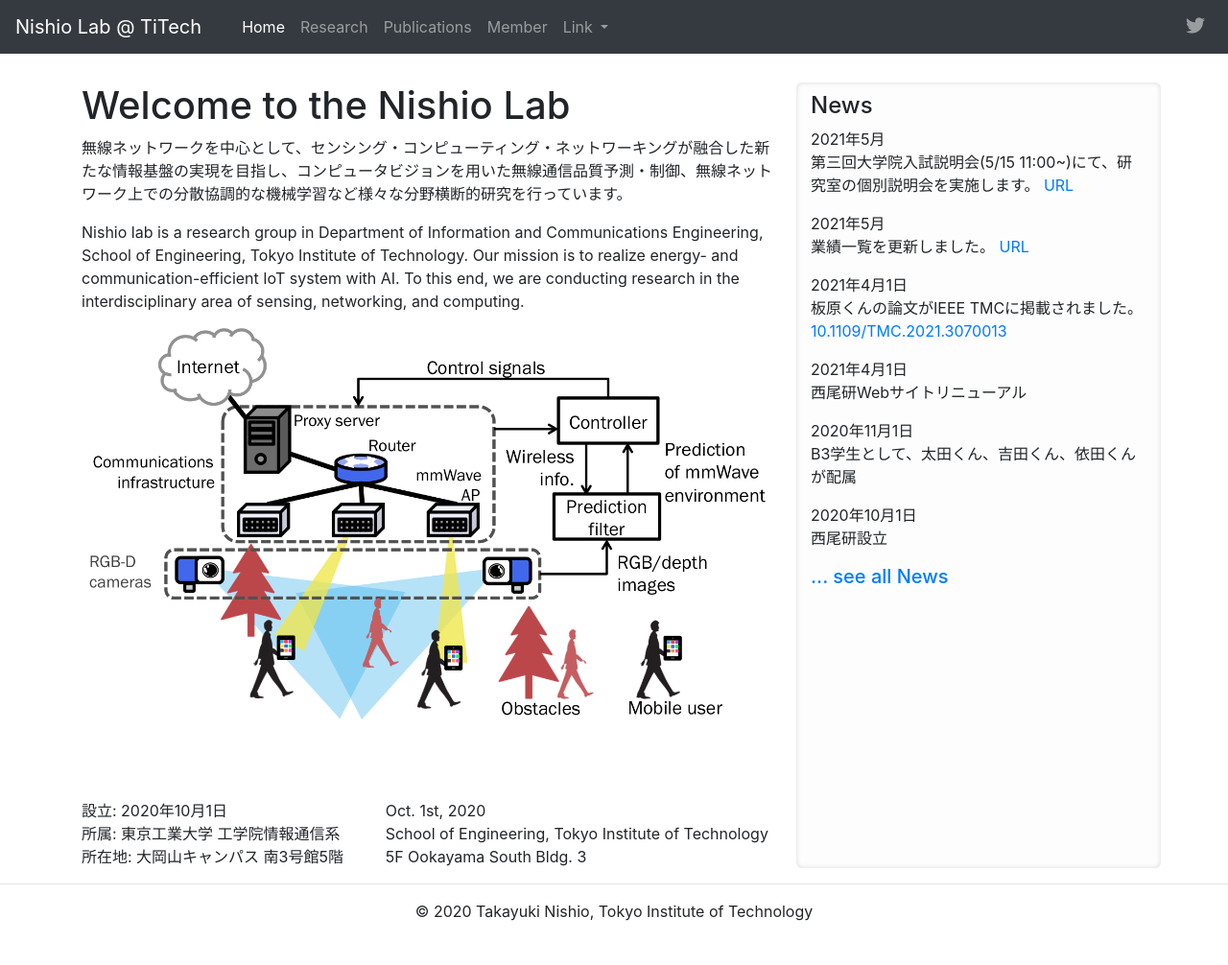
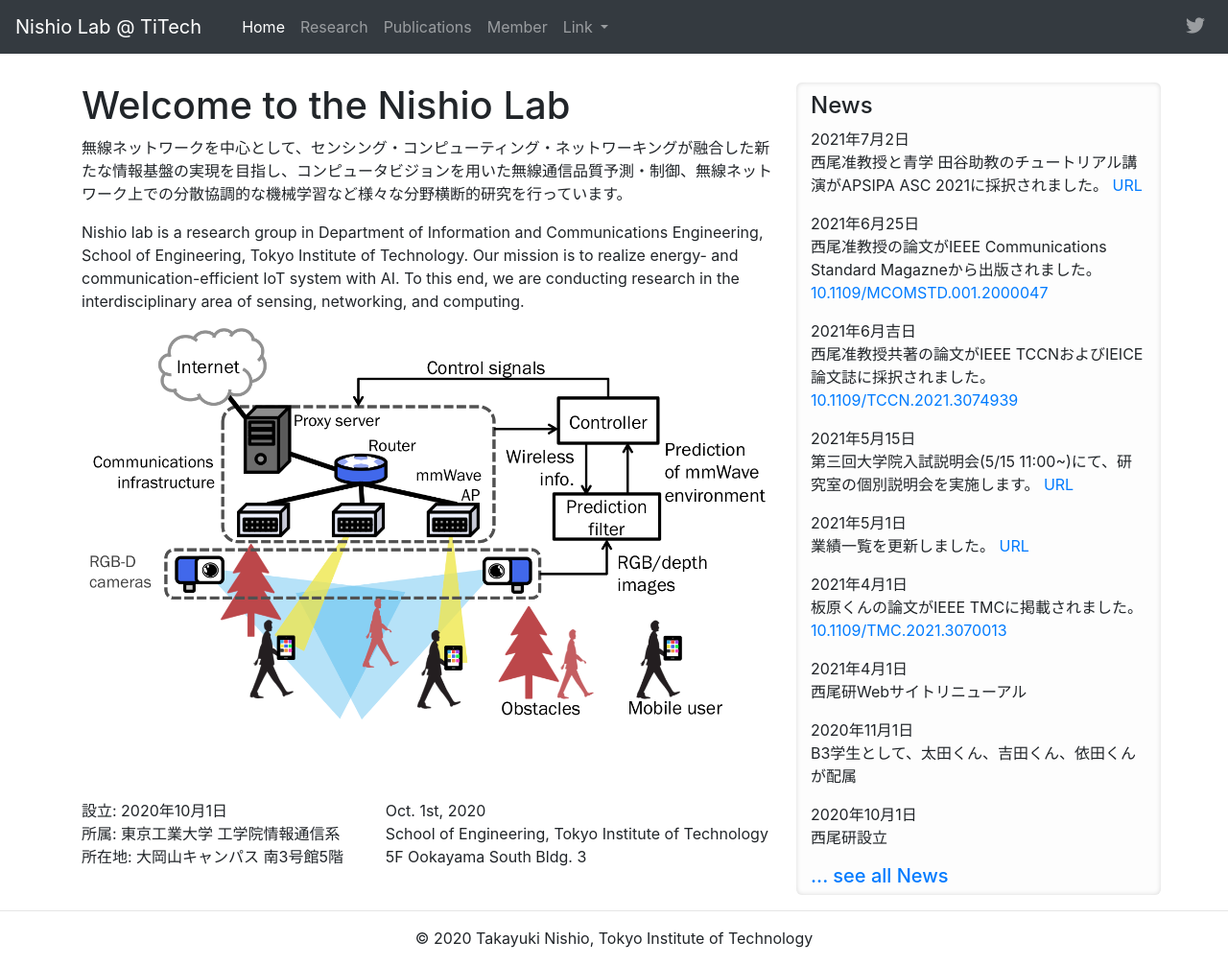
Before and after one commit to nishio-laboratory/nishio-laboratory.github.io, a Jekyll site: the page built from index.md, in a window 1280 px wide and 1006 px high. Shown: the whole window at 96% size. Built offline with Jekyll 4.4.1, drawn with Linux system fonts in a browser that asks for light colours; nearby versions of some CDN libraries.

Commit message:
update publications

```diff
--- a/_data/news.yml
+++ b/_data/news.yml
@@ -1,10 +1,19 @@
 # 論文にはdoi、学会発表はあればdoi、なければプログラム等のurlを記載する
 #
 #
-- date: 2021年5月
+- date: 2021年7月2日
+  headline: 西尾准教授と青学 田谷助教のチュートリアル講演がAPSIPA ASC 2021に採択されました。
+  url: https://ieeexplore.ieee.org/document/9464922
+- date: 2021年6月25日
+  headline: 西尾准教授の論文がIEEE Communications Standard Magazneから出版されました。
+  doi: 10.1109/MCOMSTD.001.2000047
+- date: 2021年6月吉日
+  headline: 西尾准教授共著の論文がIEEE TCCNおよびIEICE論文誌に採択されました。
+  doi: 10.1109/TCCN.2021.3074939
+- date: 2021年5月15日
   headline: 第三回大学院入試説明会(5/15 11:00~)にて、研究室の個別説明会を実施します。
   url: http://www.ict.e.titech.ac.jp/ict_briefing/
-- date: 2021年5月
+- date: 2021年5月1日
   headline: 業績一覧を更新しました。
   url: https://nishio-laboratory.github.io/publications/
 - date: 2021年4月1日
--- a/_data/pub_conf.yml
+++ b/_data/pub_conf.yml
@@ -811,6 +811,7 @@
 - authors: "R. Nishioka, K. Ogawa, T. Nishio, M. Morikura, and K. Yamamoto"
   title: "Grouping-Based Reliable Multicast Protocol for Large-Scale WLANs"
   journal: Proc. of APWCS, Aug. 2013.
+  year: 2013
   url:
   doi:
   image: dummy.png
```
Also changed, not shown: _data/pub_journal.yml (+4 -4 lines).
